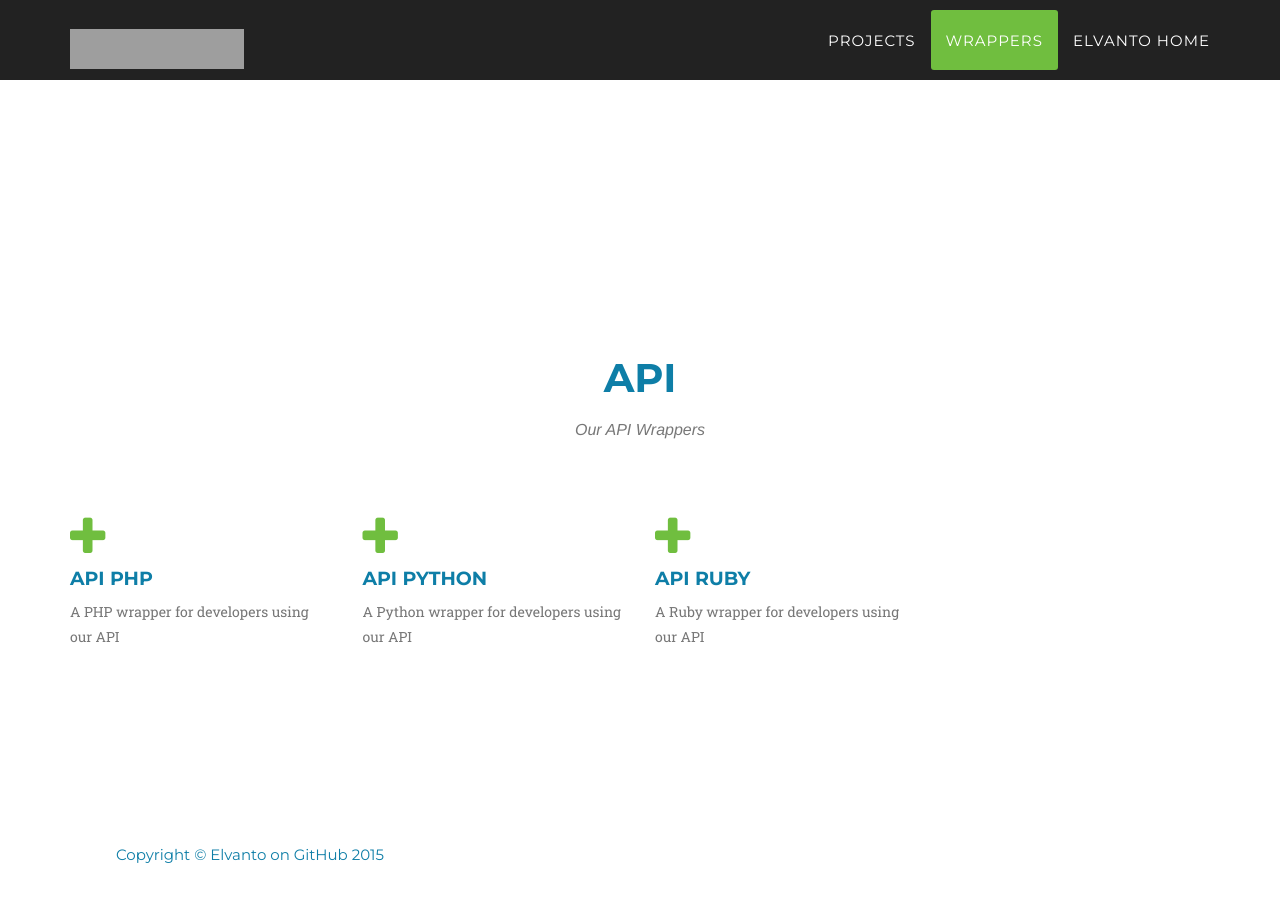
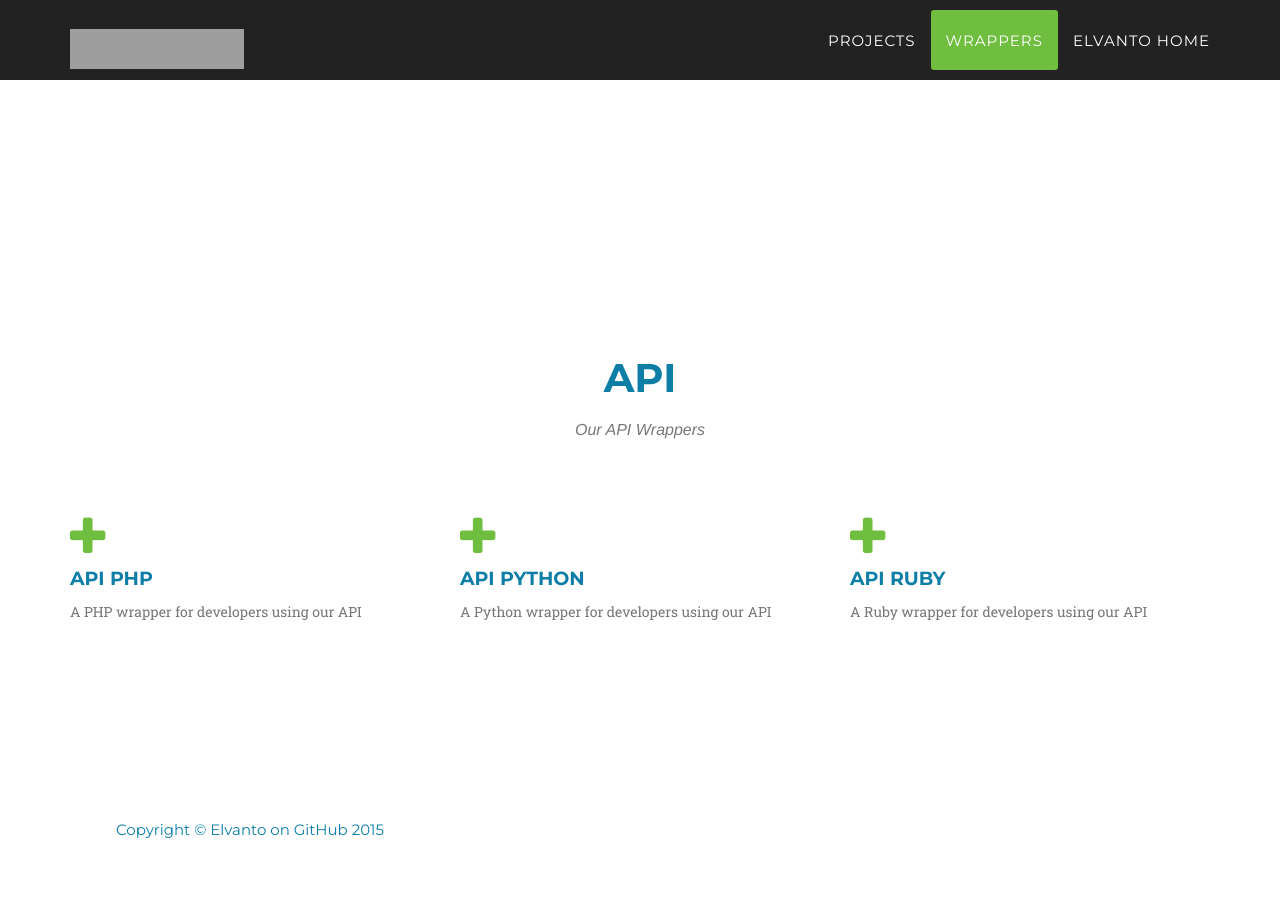
Before and after one commit to elvanto/elvanto.github.io, a Jekyll site: the page built from index.html, in a window 1280 px wide and 900 px high, scrolled down 1163 px. Built offline with Jekyll 4.4.1, drawn with Linux system fonts in a browser that asks for light colours; nearby versions of some CDN libraries; some web fonts are replaced; after the commit the page ends 2038 px from its top, so only the background shows below that; grey boxes are pictures that could not be loaded.

Commit message:
Fixed Wrapper cols

```diff
--- a/_includes/wrappers.html
+++ b/_includes/wrappers.html
@@ -7,7 +7,7 @@
       </div>
     </div>
     <div class="row">
-      <div class="col-md-3 col-sm-6 portfolio-item">
+      <div class="col-md-4 col-sm-6 portfolio-item">
         <a href="https://github.com/elvanto/api-php" class="portfolio-link" target="_blank">
 				<div class="portfolio-hover">
 					<div class="portfolio-hover-content">
@@ -21,7 +21,7 @@
 				<p class="text-muted">A PHP wrapper for developers using our API</p>
 				</div>
       </div>
-      <div class="col-md-3 col-sm-6 portfolio-item">
+      <div class="col-md-4 col-sm-6 portfolio-item">
         <a href="https://github.com/elvanto/api-py" class="portfolio-link" target="_blank">
 				<div class="portfolio-hover">
 					<div class="portfolio-hover-content">
@@ -35,7 +35,7 @@
 				<p class="text-muted">A Python wrapper for developers using our API</p>
 				</div>
       </div>
-      <div class="col-md-3 col-sm-6 portfolio-item">
+      <div class="col-md-4 col-sm-6 portfolio-item">
         <a href="https://github.com/elvanto/api-ruby" class="portfolio-link" target="_blank">
 				<div class="portfolio-hover">
 					<div class="portfolio-hover-content">
```
